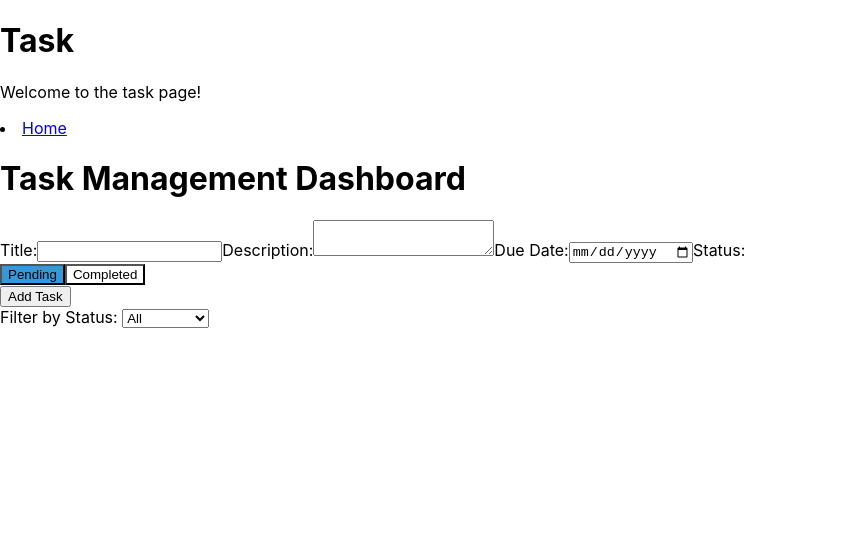
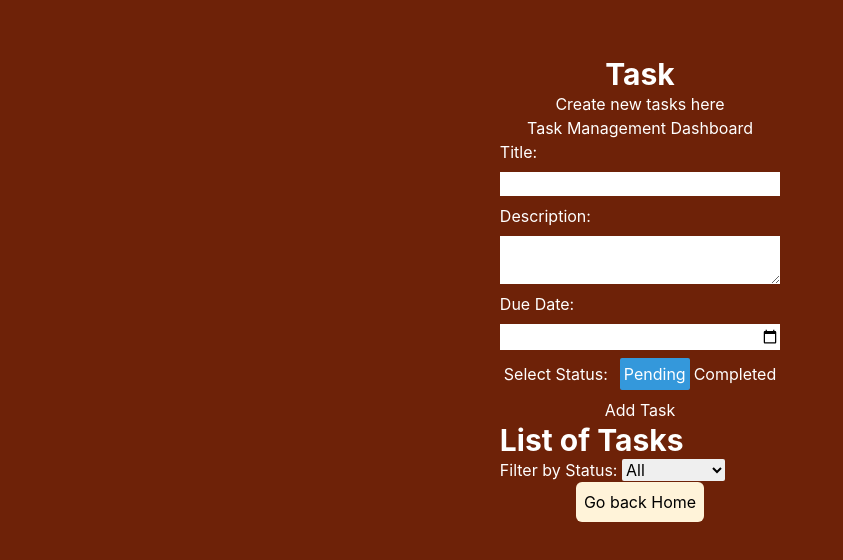
Before and after one commit to Caryourdaysbm/TaskManager, a React (Create React App) app: page /task in a window 1280 px wide. Shown: the top 560 px of the page, without its empty margins (0-843 px from the left). Built offline with nearby package versions, Linux system fonts and the light colour scheme.

Commit message:
adding styles

```diff
--- a/package.json
+++ b/package.json
@@ -37,5 +37,8 @@
       "last 1 firefox version",
       "last 1 safari version"
     ]
+  },
+  "devDependencies": {
+    "tailwindcss": "^3.4.1"
   }
 }
--- a/src/App.css
+++ /dev/null
@@ -1,38 +0,0 @@
-.App {
-  text-align: center;
-}
-
-.App-logo {
-  height: 40vmin;
-  pointer-events: none;
-}
-
-@media (prefers-reduced-motion: no-preference) {
-  .App-logo {
-    animation: App-logo-spin infinite 20s linear;
-  }
-}
-
-.App-header {
-  background-color: #282c34;
-  min-height: 100vh;
-  display: flex;
-  flex-direction: column;
-  align-items: center;
-  justify-content: center;
-  font-size: calc(10px + 2vmin);
-  color: white;
-}
-
-.App-link {
-  color: #61dafb;
-}
-
-@keyframes App-logo-spin {
-  from {
-    transform: rotate(0deg);
-  }
-  to {
-    transform: rotate(360deg);
-  }
-}
--- a/src/App.js
+++ b/src/App.js
@@ -1,12 +1,13 @@
 import { Routes, Route, Link, BrowserRouter as Router  } from 'react-router-dom';
 import Home from './pages/Home';
 import Task from './pages/Tasks';
-import './App.css';
+
+import './styles/index.css'
 
 function App() {
   return (
   <Router>
-     <div>
+     <div >
       <nav>
 
       </nav>
--- a/src/components/TaskForm.js
+++ b/src/components/TaskForm.js
@@ -32,9 +32,9 @@ const TaskForm = ({ taskToEdit, onSubmit }) => {
   };
 
   return (
-    <form onSubmit={handleSubmit}>
-      <label>Title:</label>
-      <input type="text" value={title} onChange={(e) => setTitle(e.target.value)} required />
+    <form onSubmit={handleSubmit} className='flex flex-col gap-2'>
+      <label >Title:</label>
+      <input type="text" className='' value={title} onChange={(e) => setTitle(e.target.value)} required />
 
       <label>Description:</label>
       <textarea value={description} onChange={(e) => setDescription(e.target.value)} required />
@@ -42,10 +42,12 @@ const TaskForm = ({ taskToEdit, onSubmit }) => {
       <label>Due Date:</label>
       <input type="date" value={dueDate} onChange={(e) => setDueDate(e.target.value)} required />
 
-      <label>Status:</label>
+      <div className='flex justify-center gap-2'>
+      <label className='p-1'> Select Status: </label>
       <div>
         <button
           type="button"
+          className='rounded-sm p-1'
           onClick={() => setStatus('pending')}
           style={{ background: status === 'pending' ? '#3498db' : 'transparent' }}
         >
@@ -53,6 +55,7 @@ const TaskForm = ({ taskToEdit, onSubmit }) => {
         </button>
         <button
           type="button"
+          className='rounded-sm p-1'
           onClick={() => setStatus('completed')}
           style={{ background: status === 'completed' ? '#2ecc71' : 'transparent' }}
         >
@@ -60,6 +63,7 @@ const TaskForm = ({ taskToEdit, onSubmit }) => {
         </button>
       </div>
 
+      </div>
       <button type="submit">{taskToEdit ? 'Submit' : 'Add Task'}</button>
     </form>
   );
--- a/src/components/Tasklist.js
+++ b/src/components/Tasklist.js
@@ -2,6 +2,7 @@ import React, { useState } from 'react';
 import { useSelector, useDispatch } from 'react-redux';
 import TaskItem from './Taskitem';
 import TaskForm from './TaskForm';
+
 import { filterTasks } from '../redux/actions';
 
 const TaskList = () => {
@@ -27,18 +28,21 @@ const TaskList = () => {
     <div>
 
       <TaskForm taskToEdit={taskToEdit} />
+      <h3 className='font-bold text-3xl'>List of Tasks</h3>
       <label>Filter by Status: </label>
-      <select value={filteredStatus} onChange={handleFilter}>
+      <select value={filteredStatus} onChange={handleFilter} className='text-black rounded-sm'>
         <option value="all">All</option>
         <option value="pending">Pending</option>
         <option value="completed">Completed</option>
       </select>
       <ul>
+        <div>
         {tasks
           .filter((task) => (filteredStatus === 'all' ? true : task.status === filteredStatus))
           .map((task) => (
             <TaskItem key={task.id} task={task} openEditForm={openEditForm} />
           ))}
+        </div>
       </ul>
 
 
--- a/src/index.css
+++ b/src/index.css
@@ -1,6 +1,12 @@
+@tailwind base;
+@tailwind components;
+@tailwind utilities;
+
 body {
   margin: 0;
-  font-family: -apple-system, BlinkMacSystemFont, 'Segoe UI', 'Roboto', 'Oxygen',
+  padding: 0;
+  box-sizing: border-box;
+  font-family: inter, 'Segoe UI', 'Roboto', 'Oxygen',
     'Ubuntu', 'Cantarell', 'Fira Sans', 'Droid Sans', 'Helvetica Neue',
     sans-serif;
   -webkit-font-smoothing: antialiased;
--- a/src/pages/Home.jsx
+++ b/src/pages/Home.jsx
@@ -1,16 +1,18 @@
 import React from 'react';
+
+
 
 import { Link } from 'react-router-dom';
 
 
 function Home() {
   return (
-    <div>
-      <h1>Home</h1>
-      <p>Welcome to the Task!</p>
-      <li>
-            <Link to="/task">New task</Link>
-          </li>
+    <div className='flex flex-col justify-center items-center  m-14'>
+      <h1 className='font-bold text-3xl'>Home</h1>
+      <p>Welcome to the Task Management board by sbm</p>
+      <button className='bg-[#FFF3D9] text-black rounded-md px-6 '><Link to="/task" >New task</Link></button>
+
+
     </div>
   );
 }
--- a/src/pages/Tasks.jsx
+++ b/src/pages/Tasks.jsx
@@ -9,17 +9,19 @@ function Task() {
 
 
   return (
-    <div>
-      <h1>Task</h1>
-      <p>Welcome to the task page!</p>
-      <li>
-            <Link to="/">Home</Link>
-          </li>
+    <div className='flex flex-col justify-center items-center  m-14'>
+      <h1 className='font-bold text-3xl' >Task</h1>
+      <p >Create new tasks here</p>
+
+
+
 
           <Layout>
       <h1>Task Management Dashboard</h1>
       <TaskList />
     </Layout>
+
+    <button className='bg-[#FFF3D9] text-black rounded-md p-2'><Link to="/">Go back Home</Link></button>
     </div>
   );
 }
--- /dev/null
+++ b/src/styles/index.css
@@ -0,0 +1,17 @@
+* {
+    margin: 0;
+    padding: 0;
+}
+body {
+
+
+
+    background-color: #6E2208;
+  }
+  #root{
+ color: #fff;
+
+  }
+      .status-btn{
+        background-color: #FFF3D9;
+      }
--- /dev/null
+++ b/tailwind.config.js
@@ -0,0 +1,10 @@
+/** @type {import('tailwindcss').Config} */
+module.exports = {
+  content: [
+    "./src/**/*.{js,jsx,ts,tsx}",
+  ],
+  theme: {
+    extend: {},
+  },
+  plugins: [],
+}
```
Also changed, not shown: 1 other file (tests, documents, lock files or other folders).
